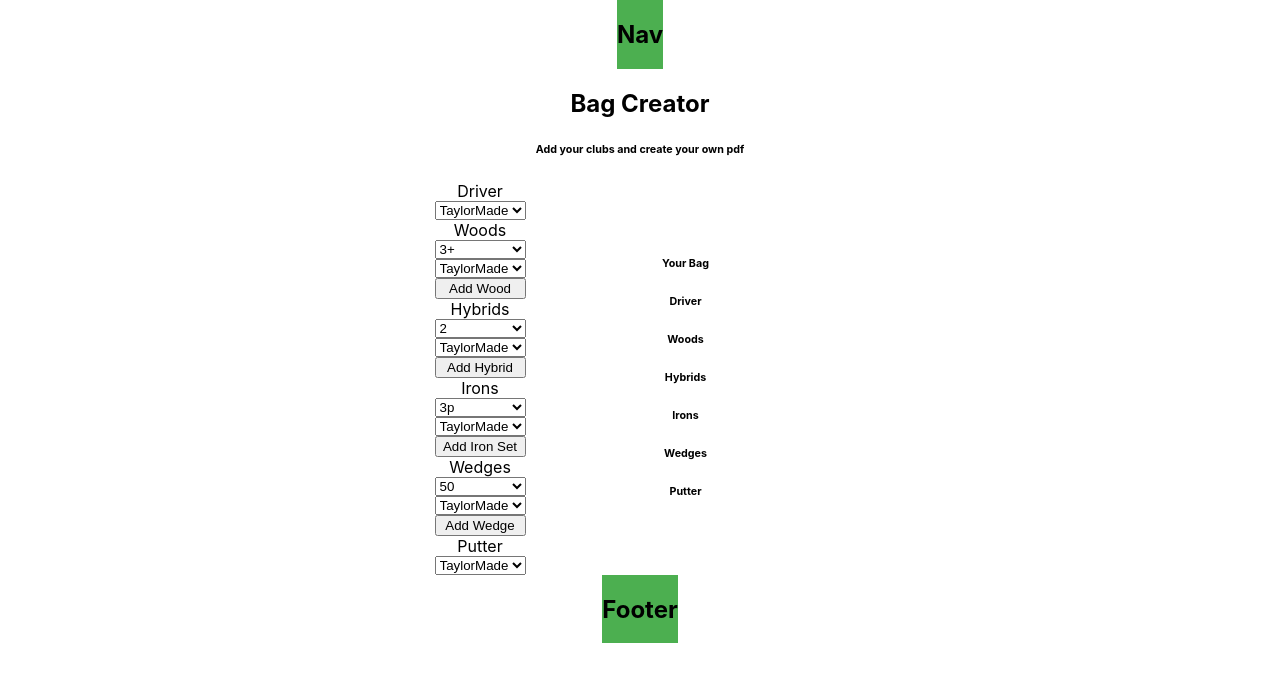
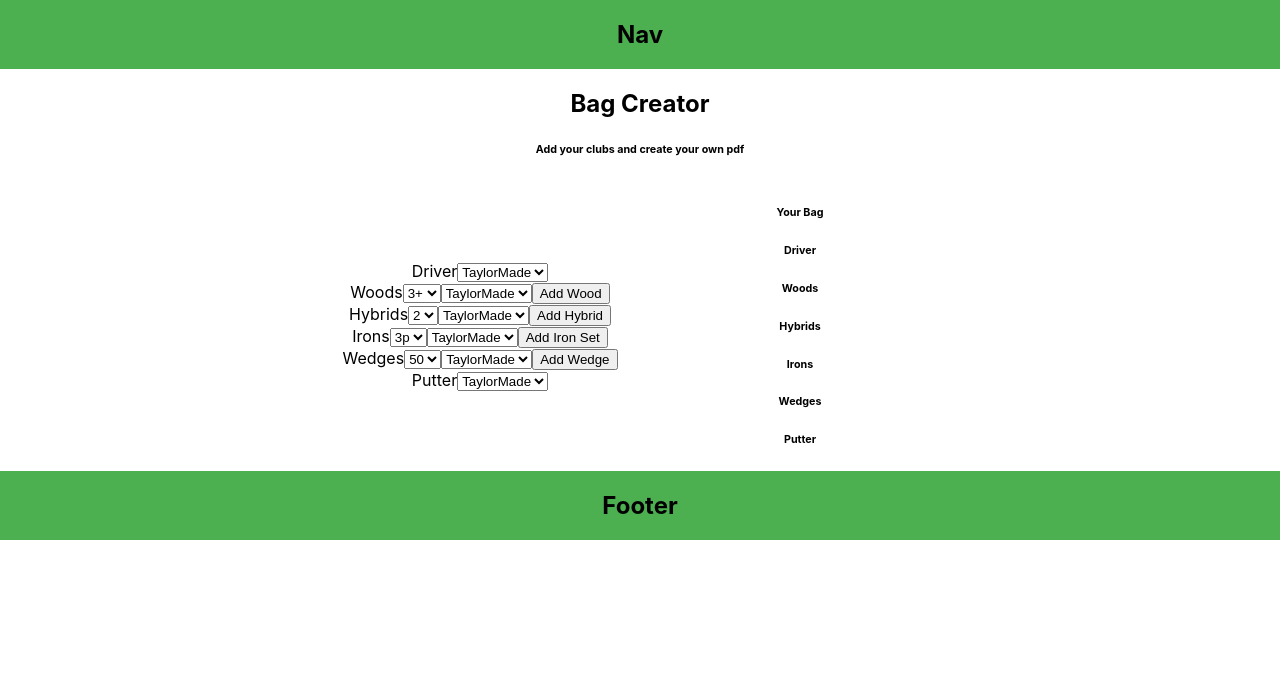
Before and after one commit to poplockndrop1t/golfBuddy, a React (Create React App) app: page / in a window 1280 px wide. Shown: the top 682 px of the page. Built offline with nearby package versions, Linux system fonts and the light colour scheme.

Commit message:
Adjust markup and remove club container class

```diff
--- a/src/BagCreator/BagCreator.css
+++ b/src/BagCreator/BagCreator.css
@@ -6,4 +6,5 @@
   display: flex;
   justify-content: center;
   align-items: center;
+  width: 100%;
 };
--- a/src/BagCreator/ClubOptions/ClubOptions.css
+++ b/src/BagCreator/ClubOptions/ClubOptions.css
@@ -1,8 +1,8 @@
-.clubContainer {
+.clubOptionsContainer {
+  width: 50%;
+};
+
+.clubOptionsContainer > * {
   display: flex;
   flex-direction: column;
 };
-
-.clubOptionsContainer {
-  width: 50%;
-};
--- a/src/BagCreator/ClubOptions/ClubOptions.js
+++ b/src/BagCreator/ClubOptions/ClubOptions.js
@@ -27,7 +27,7 @@ class ClubOptions extends React.Component {
   render() {
     return (
       <div className="clubOptionsContainer">
-        <div className="driverContainer clubContainer">
+        <div className="driverContainer">
           <label>Driver</label>
             <select name="driver" onChange={ this.handleChange }>
               <option value="TaylorMade">TaylorMade</option>
@@ -36,7 +36,7 @@ class ClubOptions extends React.Component {
               <option value="Ping">Ping</option>
             </select>
         </div>
-        <div className="woodsContainer clubContainer" onChange={ this.handleClubChange }>
+        <div className="woodsContainer" onChange={ this.handleClubChange }>
           <label>Woods</label>
           <select className="woods" name="type" >
             <option value="3+">3+</option>
@@ -52,7 +52,7 @@ class ClubOptions extends React.Component {
           </select>
           <button onClick={ this.addNewClub }>Add Wood</button>
         </div>
-        <div className="hybridsContainer clubContainer" onChange={ this.handleClubChange }>
+        <div className="hybridsContainer" onChange={ this.handleClubChange }>
           <label>Hybrids</label>
           <select className="hybrids" name="type">
             <option value="2">2</option>
@@ -68,7 +68,7 @@ class ClubOptions extends React.Component {
           </select>
           <button onClick={ this.addNewClub }>Add Hybrid</button>
         </div>
-        <div className="ironsContainer clubContainer" onChange={ this.handleClubChange }>
+        <div className="ironsContainer" onChange={ this.handleClubChange }>
           <label>Irons</label>
           <select className="irons" name="type">
             <option value="3p">3p</option>
@@ -84,7 +84,7 @@ class ClubOptions extends React.Component {
           </select>
           <button onClick={ this.addNewClub }>Add Iron Set</button>
         </div>
-        <div className="wedgesContainer clubContainer" onChange={ this.handleClubChange }>
+        <div className="wedgesContainer" onChange={ this.handleClubChange }>
           <label>Wedges</label>
           <select className="irons" name="type">
             <option value="50">50</option>
@@ -103,7 +103,7 @@ class ClubOptions extends React.Component {
           </select>
           <button onClick={ this.addNewClub }>Add Wedge</button>
         </div>
-        <div className="putterContainer clubContainer" onChange={ this.handleChange }>
+        <div className="putterContainer" onChange={ this.handleChange }>
           <label>Putter</label>
           <select name="putter">
             <option value="TaylorMade">TaylorMade</option>
--- a/src/Footer/Footer.css
+++ b/src/Footer/Footer.css
@@ -1,3 +1,4 @@
 .footerContainer {
   background-color: #4caf50;
+  width: 100%;
 }
--- a/src/Nav/Nav.css
+++ b/src/Nav/Nav.css
@@ -1,3 +1,4 @@
 .navContainer {
   background-color: #4caf50;
+  width: 100%;
 }
```
